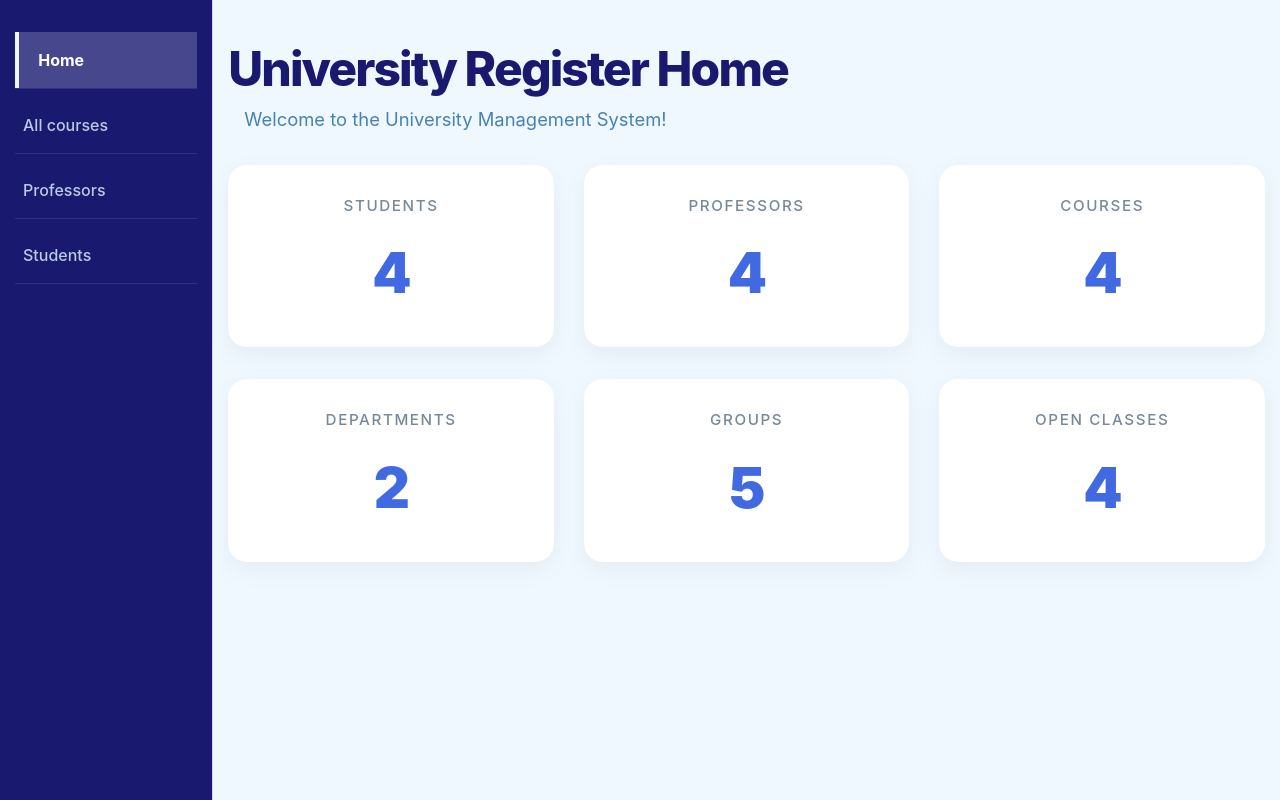
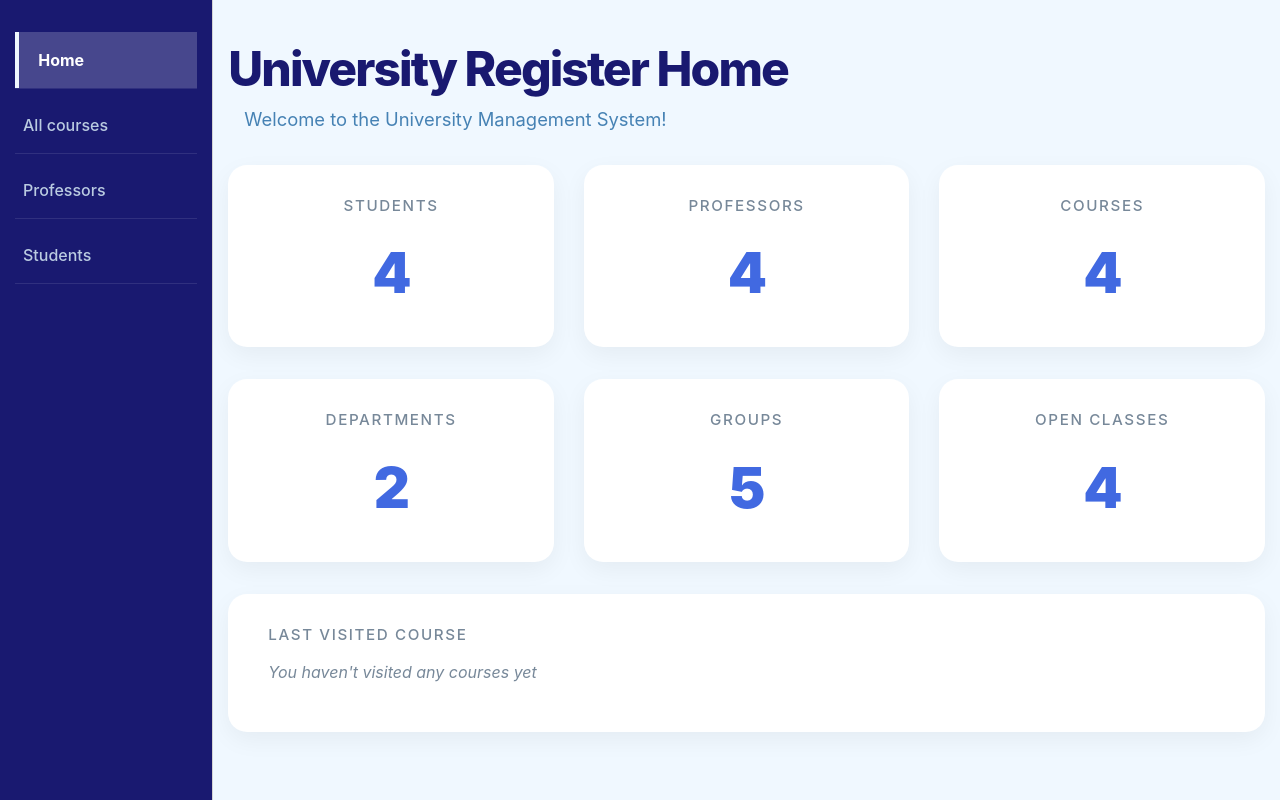
Before and after one commit to celcg/UniversityRegister, a Django app: page /catalog/ in a window 1280 px wide. Run offline with Django 5.2, Linux system fonts and the light colour scheme; data comes from the database, SQL or seed files in the repository; both versions use the stored data as it was after the commit.

Commit message:
Session: last visited course

```diff
--- a/universityregister/catalog/static/css/styles.css
+++ b/universityregister/catalog/static/css/styles.css
@@ -185,3 +185,38 @@ body {
     background-color: #e2e6ea;
     color: #343a40;
 }
+
+/* LAST COURSE SECTION */
+
+.last-course-card {
+    text-align: left;
+    padding: 2rem 2.5rem;
+}
+
+.last-course-title {
+    font-size: 1.6rem;
+    font-weight: 700;
+    margin: 0.5rem 0;
+}
+
+.last-course-title a {
+    text-decoration: none;
+    color: RoyalBlue;
+    transition: color 0.2s ease;
+}
+
+.last-course-title a:hover {
+    color: MidnightBlue;
+}
+
+/* info secundaria */
+.last-course-extra {
+    color: SteelBlue;
+    font-size: 0.95rem;
+}
+
+/* mensaje vacío */
+.last-course-empty {
+    color: LightSlateGray;
+    font-style: italic;
+}
--- a/universityregister/catalog/templates/index.html
+++ b/universityregister/catalog/templates/index.html
@@ -4,6 +4,7 @@
   <h1 class="main-title">University Register Home</h1>
   <p class="subtitle">Welcome to the University Management System!</p>
 
+  <!-- Summary section -->
   {# horizontal container that holds all our boxes #}
   <div class="row">
 
@@ -53,4 +54,30 @@
 
   </div> {# End of the row #}
 
+  <!-- Last visited course section -->
+  <div class="row">
+    <div class="col-12">
+      <div class="stat-card last-course-card">
+
+        <h3>Last visited course</h3>
+
+        {% if last_course %}
+          <p class="last-course-title">
+            <a href="{{ last_course.get_absolute_url }}">
+              {{ last_course.title }}
+            </a>
+          </p>
+          <p class="last-course-extra">
+            {{ last_course.course_code }} • {{ last_course.department }}
+          </p>
+        {% else %}
+          <p class="last-course-empty">
+            You haven't visited any courses yet
+          </p>
+        {% endif %}
+
+      </div>
+    </div>
+  </div>
+
 {% endblock %}
--- a/universityregister/catalog/views.py
+++ b/universityregister/catalog/views.py
@@ -18,6 +18,13 @@ def index(request):
     # Open clases (status = '  OPEN')
     num_classgroups_open = ClassGroup.objects.filter(status__exact='OPEN').count()
 
+    # For showing the last visited course
+    last_course = None
+    last_course_id = request.session.get('last_course_id')
+
+    if last_course_id:
+        last_course = Course.objects.filter(id=last_course_id).first()
+
     context = {
         'num_students': num_students,
         'num_profesores': num_profesores,
@@ -25,6 +32,7 @@ def index(request):
         'num_departments': num_departments,
         'num_classgroups': num_classgroups,
         'num_classgroups_open': num_classgroups_open,
+        'last_course': last_course,
     }
 
     # Render the HTML template index.html with the data in the context variable
@@ -50,9 +58,21 @@ class CourseListView(generic.ListView):
 class CourseDetailView(generic.DetailView):
     model = Course
 
+    def get_object(self, queryset=None):
+        obj = super().get_object(queryset)
+
+        # We store the id of this course in the session
+        self.request.session['last_course_id'] = obj.id
+
+        return obj
+
+
 class ProfesorListView(generic.ListView):
     model = Profesor
     paginate_by = 2
+
+    #For adding search functionality
+
     def get_queryset(self):
         # Obtenemos el queryset original
         queryset = super().get_queryset()
@@ -68,8 +88,6 @@ class ProfesorListView(generic.ListView):
 
 class ProfesorDetailView(generic.DetailView):
     model = Profesor
-    #for adding search functionality
-
 
 class StudentListView(generic.ListView):
     model = Student
```
Also changed, not shown: universityregister/db.sqlite3.
